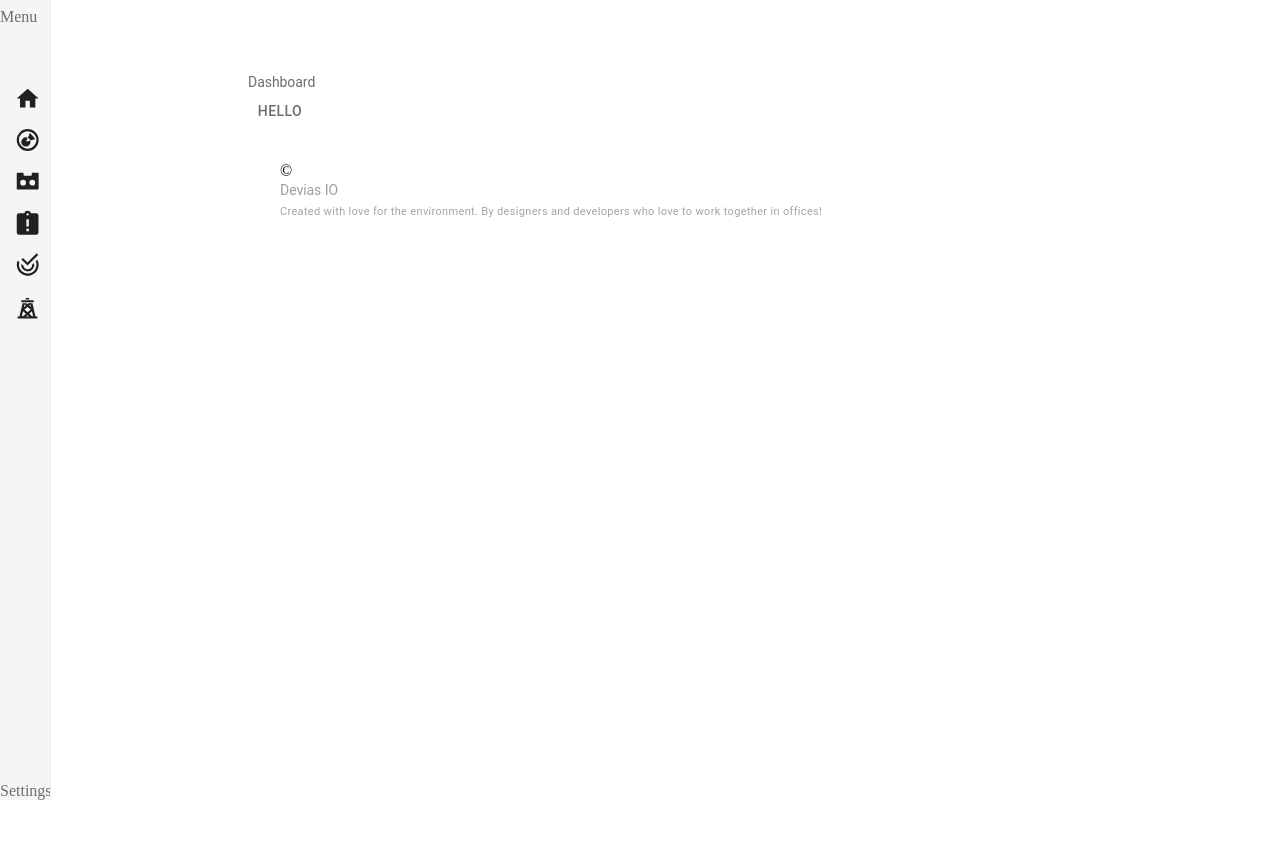
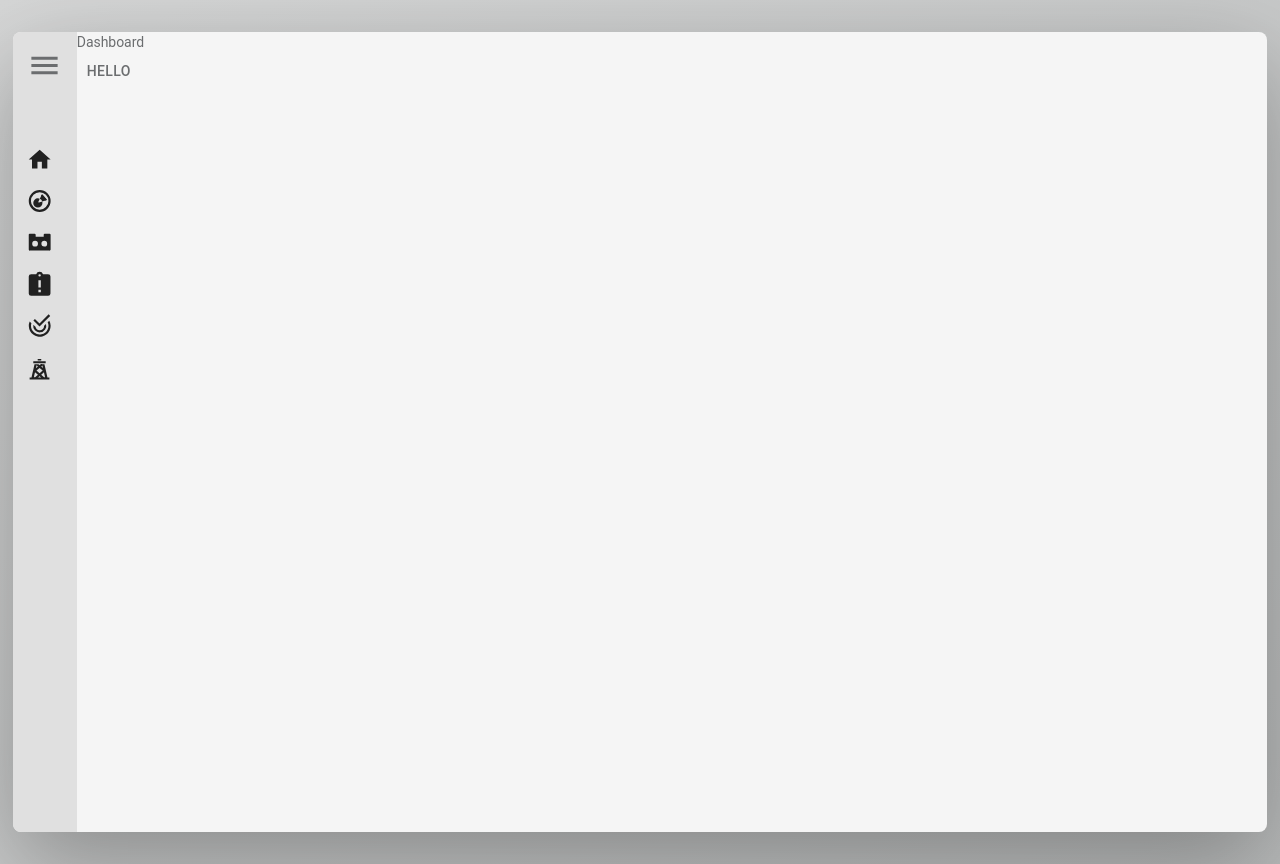
Before and after one commit to kidtango/DC-UI, a React (Create React App) app: page /dashboard in a window 1280 px wide. Before the commit the page ends 800 px from the top, so only its background shows below. Built offline with nearby package versions, Linux system fonts and the light colour scheme.

Commit message:
added hamberger menu and most nav links for sidebar

```diff
--- a/src/App.tsx
+++ b/src/App.tsx
@@ -1,11 +1,11 @@
 import React from 'react';
 import { createBrowserHistory } from 'history';
 import { ThemeProvider } from '@material-ui/core';
-// import theme from './theme';
 import { Router } from 'react-router-dom';
 
 import theme from './theme';
 import { Routes } from './Routes';
+import './assets/scss/index.scss';
 
 const browserHistory = createBrowserHistory();
 
--- /dev/null
+++ b/src/assets/scss/index.scss
@@ -0,0 +1,63 @@
+:root {
+  --color-primary: #9e9e9e;
+  --color-primary-light: #d6d7d7;
+  --color-primary-dark: #b9bbbb;
+
+  --color-grey-light-1: #faf9f9;
+  --color-grey-light-2: #f4f2f2;
+  --color-grey-light-3: #f0eeee;
+  --color-grey-light-4: #ccc;
+
+  --color-grey-dark-1: #333;
+  --color-grey-dark-2: #777;
+  --color-grey-dark-3: #999;
+
+  --shadow-dark: 0 2rem 6rem rgba(0, 0, 0, 0.3);
+  --shadow-light: 0 2rem 5rem #0000000f;
+}
+
+$bp-largest: 75em; // 1200px
+$bp-large: 68.75em; // 1100px
+$bp-medium: 56.25em; // 900px
+$bp-small: 37.5em; // 600px
+$bp-smallest: 31.25em; // 500px
+
+* {
+  margin: 0;
+  padding: 0;
+}
+
+*,
+*::before,
+*::after {
+  box-sizing: inherit;
+}
+
+html {
+  box-sizing: border-box;
+  -webkit-font-smoothing: antialiased;
+  -moz-osx-font-smoothing: grayscale;
+}
+
+body {
+  // font-family: 'Open Sans', sans-serif;
+  // font-weight: 400;
+  line-height: 1.6;
+  background-image: linear-gradient(
+    to right bottom,
+    var(--color-primary-light),
+    var(--color-primary-dark)
+  );
+  background-size: cover;
+  background-repeat: no-repeat;
+
+  height: 100%;
+}
+
+a {
+  text-decoration: none;
+}
+
+#root {
+  height: 100%;
+}
--- a/src/icons/HamburgerMenuIcon.tsx
+++ b/src/icons/HamburgerMenuIcon.tsx
@@ -5,9 +5,11 @@ export const HamburgerMenuIcon: React.FC<SvgIconProps> = (
   props: SvgIconProps
 ) => {
   return (
-    <SvgIcon {...props} viewBox='8 2 40 40'>
-      <path d='M0 0h24v24H0z' />
+    <SvgIcon {...props}>
+      <path d='M0 0h24v24H0z' fill='none' />
       <path d='M3 18h18v-2H3zm0-5h18v-2H3zm0-7v2h18V6z' />
+
+      <path d='M33.729 15.74h.386v12h-.225V16.299h-.161z' />
     </SvgIcon>
   );
 };
--- a/src/layout/Main/Main.tsx
+++ b/src/layout/Main/Main.tsx
@@ -1,10 +1,9 @@
 import React, { useState } from 'react';
-import clsx from 'clsx';
 import { makeStyles, useTheme } from '@material-ui/styles';
 import { useMediaQuery, Theme } from '@material-ui/core';
 
 import { Classes } from '@material-ui/styles/mergeClasses/mergeClasses';
-import { Sidebar, Footer } from './components';
+import { Sidebar } from './components';
 
 interface Props {
   children: React.ReactNode;
@@ -35,34 +34,15 @@ export const Main: React.FC<Props> = (props: Props) => {
   console.log('isDesktop', isDesktop);
 
   return (
-    <div
-      className={clsx({
-        [classes.root]: true,
-        [classes.shiftContent]: isDesktop,
-      })}
-    >
-      {/* <Topbar onSidebarOpen={handleSidebarOpen} />
-      <Sidebar
-        onClose={handleSidebarClose}
-        open={shouldOpenSidebar}
-        variant={isDesktop ? 'persistent' : 'temporary'}
-      />
-      <main className={classes.content}>
-
-        <Footer />
-      </main> */}
-      {/* <Topbar
-        variant={isDesktop ? 'persistent' : 'temporary'}
-        open={shouldOpenSidebar}
-      /> */}
-
+    <div className={classes.root}>
       <Sidebar
         variant={isDesktop ? 'persistent' : 'temporary'}
         open={shouldOpenSidebar}
       />
+
       <main className={classes.content}>
         {children}
-        <Footer />
+        {/* <Footer /> */}
       </main>
     </div>
   );
@@ -70,16 +50,23 @@ export const Main: React.FC<Props> = (props: Props) => {
 
 const useStyles = makeStyles((theme: Theme) => ({
   root: {
-    paddingTop: 56,
-    height: '100%',
-    [theme.breakpoints.up('sm')]: {
-      paddingTop: 64,
-    },
+    // [theme.breakpoints.up('sm')]: {
+    //   paddingTop: 64,
+    // },
+    display: 'flex',
+    flexDirection: 'row',
+    margin: '2rem auto',
+    boxShadow: '0 2rem 6rem rgba(0, 0, 0, 0.3);',
+    maxHeight: '98%',
+    minHeight: '50rem',
+    maxWidth: '98%',
+    borderRadius: '0.5rem',
+    backgroundColor: theme.palette.primary.light,
+
+    overflow: 'hidden',
   },
-  shiftContent: {
-    paddingLeft: 240,
-  },
+
   content: {
-    height: '100%',
+    flex: 1,
   },
 }));
--- a/src/layout/Main/components/Sidebar/Sidebar.tsx
+++ b/src/layout/Main/components/Sidebar/Sidebar.tsx
@@ -1,12 +1,13 @@
 import React from 'react';
 import clsx from 'clsx';
-import { makeStyles } from '@material-ui/styles';
+import { makeStyles, styled } from '@material-ui/styles';
 import {
   Divider,
   Drawer,
   useTheme,
   Theme,
   DrawerProps,
+  colors,
 } from '@material-ui/core';
 import DashboardIcon from '@material-ui/icons/Dashboard';
 import List from '@material-ui/core/List';
@@ -29,6 +30,8 @@ import { SidebarNav } from './components';
 import { RiskIcon } from 'icons/RiskIcon';
 import { HomeIcon } from 'icons/HomeIcon';
 import { HamburgerMenuIcon } from 'icons/HamburgerMenuIcon';
+import theme from 'theme';
+import SidebarTopMenu from './components/SidebarTopMenu';
 
 interface Props {
   variant?: 'permanent' | 'persistent' | 'temporary';
@@ -77,49 +80,25 @@ export const Sidebar: React.FC<Props> = (props: Props) => {
   ];
 
   return (
-    <Drawer
-      anchor='left'
-      classes={{ paper: classes.drawer }}
-      onClose={onClose}
-      open={open}
-      variant={variant}
-    >
-      <div {...rest} className={clsx(classes.root, className)}>
+    <SideNav>
+      <div>
+        <SidebarTopMenu />
         <SidebarNav className={classes.nav} pages={pages} />
-        <div>Settings</div>
       </div>
-    </Drawer>
+
+      {/* <div>Settings</div> */}
+    </SideNav>
   );
 };
 
-const useStyles = makeStyles((theme: Theme) => ({
-  drawer: {
-    width: 50,
-  },
-  root: {
-    backgroundColor: theme.palette.primary.light,
-    display: 'flex',
-    flexDirection: 'column',
-    height: '100%',
-    justifyContent: 'space-between',
-  },
-  divider: {
-    margin: theme.spacing(2, 0),
-  },
-  nav: {
-    marginBottom: theme.spacing(2),
-  },
-  iconButton: {
-    borderLeftWidth: '4px',
-    borderLeftStyle: 'solid',
-    marginBottom: '4px',
-    borderLeftColor: 'transparent',
-    '&:hover': {
-      borderLeftWidth: '4px',
-      borderLeftStyle: 'solid',
-      marginBottom: '4px',
-      borderLeftColor: theme.palette.secondary.main,
-      icon: 'blue',
-    },
-  },
-}));
+const useStyles = makeStyles((theme: Theme) => ({}));
+
+const SideNav = styled('div')({
+  display: 'flex',
+  flexDirection: 'column',
+  minWidth: 40,
+  listStyle: 'none',
+  background: colors.grey[300],
+  minHeight: '100vh',
+  justifyContent: 'space-between',
+});
--- a/src/layout/Main/components/Sidebar/components/SidebarNav/SidebarNav.tsx
+++ b/src/layout/Main/components/Sidebar/components/SidebarNav/SidebarNav.tsx
@@ -26,7 +26,6 @@ export const SidebarNav: React.FC<Props> = (props: Props) => {
   const classes = useStyles();
   return (
     <List>
-      <div style={{ marginBottom: '50px' }}>Menu</div>
       {pages.map((page) => (
         <ListItem className={classes.item} disableGutters key={page.title}>
           <Button
@@ -47,8 +46,8 @@ const useStyles = makeStyles((theme: Theme) => ({
   root: {},
   item: {
     display: 'flex',
-    paddingTop: 0,
-    paddingBottom: 0,
+    padding: '0 0',
+    zIndex: 0,
   },
   button: {
     justifyContent: 'center',
--- /dev/null
+++ b/src/layout/Main/components/Sidebar/components/SidebarTopMenu/SidebarTopMenu.tsx
@@ -0,0 +1,114 @@
+import React from 'react';
+import Button from '@material-ui/core/Button';
+import ClickAwayListener from '@material-ui/core/ClickAwayListener';
+import Grow from '@material-ui/core/Grow';
+import Paper from '@material-ui/core/Paper';
+import Popper from '@material-ui/core/Popper';
+import MenuItem from '@material-ui/core/MenuItem';
+import MenuList from '@material-ui/core/MenuList';
+import { makeStyles, createStyles, Theme } from '@material-ui/core/styles';
+import { HamburgerMenuIcon } from 'icons/HamburgerMenuIcon';
+import { IconButton } from '@material-ui/core';
+import ArrowDownwardIcon from '@material-ui/icons/ArrowDownward';
+
+const useStyles = makeStyles((theme: Theme) =>
+  createStyles({
+    root: {
+      display: 'flex',
+      marginTop: 10,
+      marginBottom: 40,
+      zIndex: 3000,
+    },
+    paper: {
+      marginRight: theme.spacing(2),
+    },
+    list: {
+      zIndex: 3000,
+    },
+  })
+);
+
+export const SidebarTopMenu: React.FC = () => {
+  const classes = useStyles();
+  const [open, setOpen] = React.useState(false);
+  const anchorRef = React.useRef<HTMLButtonElement>(null);
+
+  const handleToggle = () => {
+    setOpen((prevOpen) => !prevOpen);
+  };
+
+  const handleClose = (event: React.MouseEvent<EventTarget>) => {
+    if (
+      anchorRef.current &&
+      anchorRef.current.contains(event.target as HTMLElement)
+    ) {
+      return;
+    }
+
+    setOpen(false);
+  };
+
+  function handleListKeyDown(event: React.KeyboardEvent) {
+    if (event.key === 'Tab') {
+      event.preventDefault();
+      setOpen(false);
+    }
+  }
+
+  // return focus to the button when we transitioned from !open -> open
+  const prevOpen = React.useRef(open);
+  React.useEffect(() => {
+    if (prevOpen.current === true && open === false) {
+      anchorRef.current!.focus();
+    }
+
+    prevOpen.current = open;
+  }, [open]);
+
+  return (
+    <div className={classes.root}>
+      <div>
+        <Button
+          ref={anchorRef}
+          aria-controls={open ? 'menu-list-grow' : undefined}
+          aria-haspopup='true'
+          onClick={handleToggle}
+        >
+          <HamburgerMenuIcon fontSize='large' />
+        </Button>
+        <Popper
+          open={open}
+          anchorEl={anchorRef.current}
+          role={undefined}
+          transition
+          disablePortal
+          className={classes.list}
+        >
+          {({ TransitionProps, placement }) => (
+            <Grow
+              {...TransitionProps}
+              style={{
+                transformOrigin:
+                  placement === 'bottom' ? 'center top' : 'center bottom',
+              }}
+            >
+              <Paper>
+                <ClickAwayListener onClickAway={handleClose}>
+                  <MenuList
+                    autoFocusItem={open}
+                    id='menu-list-grow'
+                    onKeyDown={handleListKeyDown}
+                  >
+                    <MenuItem onClick={handleClose}>Profile</MenuItem>
+                    <MenuItem onClick={handleClose}>My account</MenuItem>
+                    <MenuItem onClick={handleClose}>Logout</MenuItem>
+                  </MenuList>
+                </ClickAwayListener>
+              </Paper>
+            </Grow>
+          )}
+        </Popper>
+      </div>
+    </div>
+  );
+};
--- /dev/null
+++ b/src/layout/Main/components/Sidebar/components/SidebarTopMenu/index.ts
@@ -0,0 +1 @@
+export { SidebarTopMenu as default } from './SidebarTopMenu';
```
